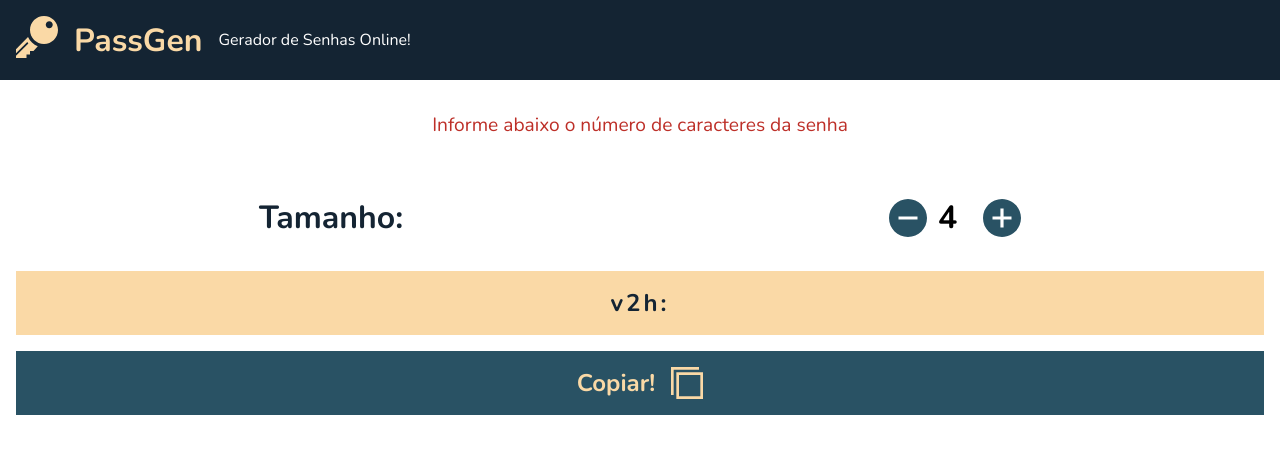
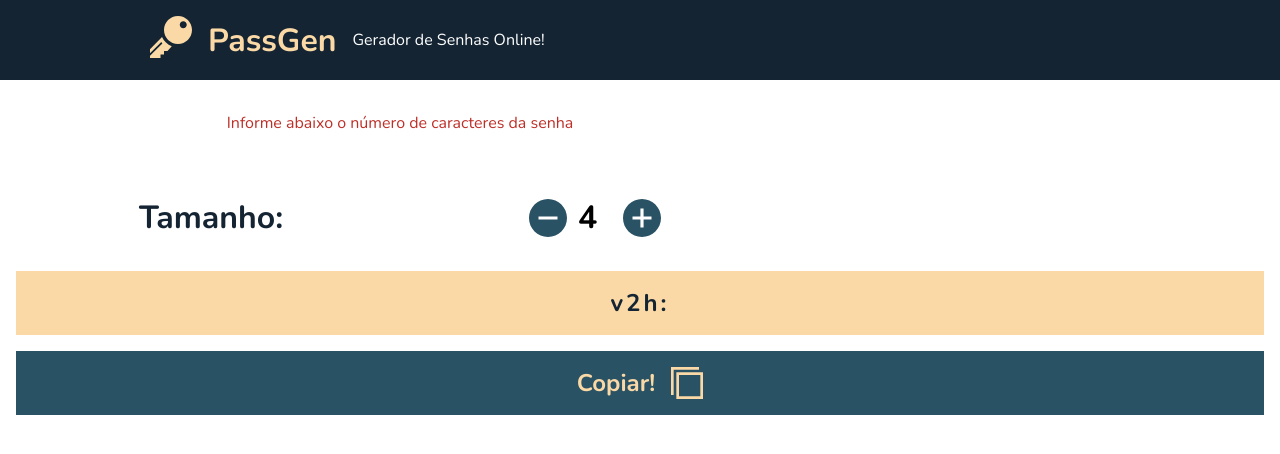
Before and after one commit to mozelli/passgen, a Next.js app: page / in a window 1280 px wide. Shown: the top 454 px of the page. Built offline with nearby package versions, Linux system fonts and the light colour scheme.

Commit message:
Header responsivity

```diff
--- a/components/Header/header.module.scss
+++ b/components/Header/header.module.scss
@@ -1,9 +1,14 @@
 .container {
+    width: 100%;
     padding: 1rem;
+    display: flex;
+    justify-content: center;
     background-color: var(--dark);
     color: var(--bege);
 
     .content {
+        width: 100%;
+        max-width: 980px;
         display: flex;
         align-items: center;
         gap: 1rem;
@@ -27,6 +32,19 @@
 
         .subtitle {
             color: var(--white);
+            font-size: 1rem;
+        }
+
+    }
+}
+
+@media (max-width: 1200px) {
+    .container {
+        .content {
+            justify-content: space-around;
+            .subtitle {
+                font-size: 1.5rem;
+            }
         }
     }
 }
@@ -51,8 +69,5 @@
             }
         }
     }
-}
-
-@media (max-width: 1200px) {
 
 }
--- a/pages/home.module.scss
+++ b/pages/home.module.scss
@@ -3,8 +3,8 @@
     color: var(--dark);
 
     .smallText {
+        max-width: 768px;
         padding: 1rem 0;
-        font-size: 1.2rem;
         text-align: center;
         color: var(--red);
         height: 100px;
@@ -13,8 +13,8 @@
     }
 
     .smallTextSuccessMessage {
+        max-width: 768px;
         padding: 1rem 0;
-        font-size: 2rem;
         font-weight: 700;
         text-align: center;
         color:forestgreen;
@@ -24,6 +24,7 @@
     }
 
     .content {
+        max-width: 768px;
         display: flex;
         align-items: center;
         justify-content: space-around;
@@ -34,6 +35,7 @@
         }
 
         .sizer {
+            max-width: 768px;
             display: flex;
             align-items: center;
 
@@ -45,6 +47,7 @@
             }
 
             input {
+                max-width: 768px;
                 border: 0;
                 width: 3.5rem;
                 font-size: 2rem;
@@ -82,3 +85,43 @@
         }
     }
 }
+
+@media (max-width: 576px) {
+    .container {
+
+        .smallText {
+            font-size: 1.2rem;
+        }
+
+        .smallTextSuccessMessage {
+            font-size: 2rem;
+        }
+    }
+
+}
+
+@media (max-width: 768px) {
+    .container {
+
+        .smallText {
+            font-size: 1.5rem;
+        }
+
+        .smallTextSuccessMessage {
+            font-size: 2rem;
+        }
+    }
+}
+
+@media (max-width: 1200px) {
+    .container {
+
+        .smallText {
+            font-size: 1.5rem;
+        }
+
+        .smallTextSuccessMessage {
+            font-size: 2rem;
+        }
+    }
+}
```
